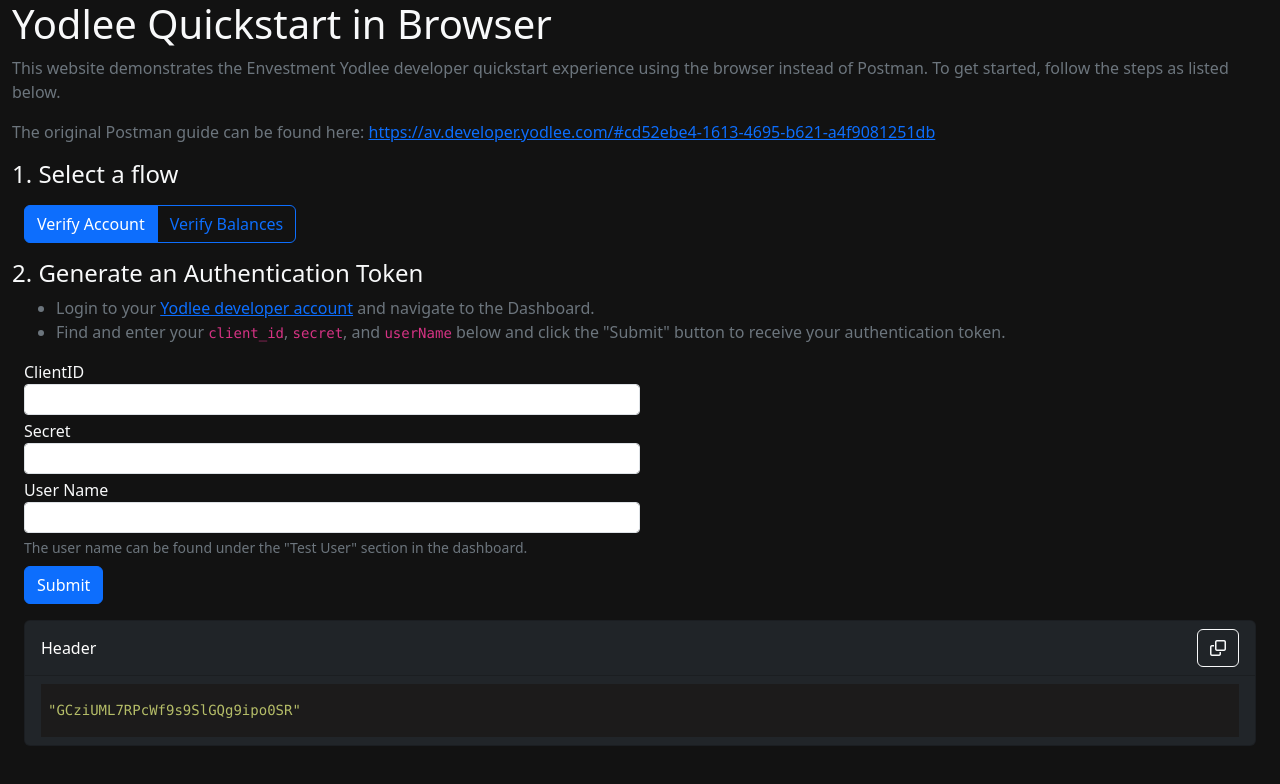
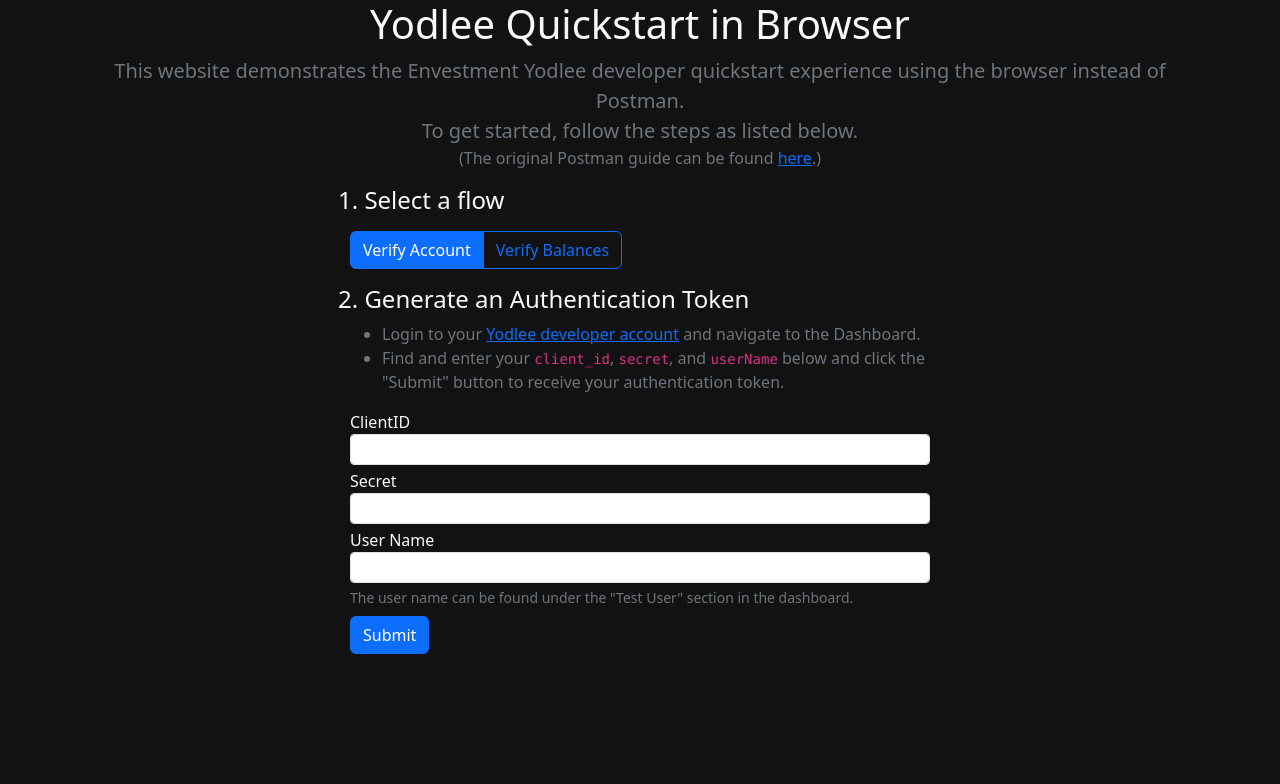
Before and after one commit to Grantsuu/yodlee-sandbox-app, a React (Create React App) app in the folder frontend/: page / in a window 1280 px wide. Both pictures are taken after a click on the radio button "Verify Account". Shown: the top 784 px of the page. Built offline with nearby package versions, Linux system fonts and the light colour scheme.

Commit message:
Centered and resize containers, finalized code block component

```diff
--- a/frontend/package.json
+++ b/frontend/package.json
@@ -12,7 +12,6 @@
     "axios": "^1.5.1",
     "react": "^18.2.0",
     "react-bootstrap": "^2.9.0",
-    "react-code-blocks": "^0.1.4",
     "react-dom": "^18.2.0",
     "react-scripts": "5.0.1",
     "typescript": "^4.9.5"
--- a/frontend/public/index.html
+++ b/frontend/public/index.html
@@ -15,13 +15,6 @@
     <script src="https://cdnjs.cloudflare.com/ajax/libs/jquery/3.6.4/jquery.min.js" type="text/javascript"></script>
     <script src="https://cdn.jsdelivr.net/npm/bootstrap@5.3.0-alpha1/dist/js/bootstrap.bundle.min.js" integrity="sha384-w76AqPfDkMBDXo30jS1Sgez6pr3x5MlQ1ZAGC+nuZB+EYdgRZgiwxhTBTkF7CXvN" crossorigin="anonymous"></script>
     <script src="https://kit.fontawesome.com/ebf476b530.js" crossorigin="anonymous"></script>
-    <script type="text/javascript">
-    // If you do not want to use jQuery you can use Pure JavaScript. See FAQ below
-    $( document ).ready(function() {
-        $('[data-bs-toggle="tooltip"]').tooltip();
-    });
-    </script>
-
     <div id="root"></div>
 </body>
 
--- a/frontend/src/App.tsx
+++ b/frontend/src/App.tsx
@@ -7,14 +7,17 @@
     const [flow, setFlow] = useState<number>(0);
     return (
         <div className="container-fluid">
+            <div className="container text-center">
                 <h1 className="text-light">Yodlee Quickstart in Browser</h1>
-            <p className="text-secondary">
+                <p className="fs-5 text-secondary">
                     This website demonstrates the Envestment Yodlee developer quickstart experience using the browser instead of Postman.
-                To get started, follow the steps as listed below.
+                    <br></br>To get started, follow the steps as listed below.
+                    <div className="fs-6 text-secondary">
+                        (The original Postman guide can be found <a target="_blank" href="https://av.developer.yodlee.com/#cd52ebe4-1613-4695-b621-a4f9081251db">here</a>.)
+                    </div>
                 </p>
-            <p className="text-secondary">
-                The original Postman guide can be found here: <a target="_blank" href="https://av.developer.yodlee.com/#cd52ebe4-1613-4695-b621-a4f9081251db">https://av.developer.yodlee.com/#cd52ebe4-1613-4695-b621-a4f9081251db</a>
-            </p>
+            </div>
+            <div className="container w-50">
                 {/* Step 1 - Select Flow */}
                 <FlowSelector setFlow={setFlow} className="mb-3" />
                 {/* Step 2 - Generate Authentication Token */}
@@ -25,6 +28,7 @@
                     <GenerateAuthToken />
                 }
             </div>
+        </div>
     );
 }
 
--- a/frontend/src/components/CodeBlock/CodeBlock.tsx
+++ b/frontend/src/components/CodeBlock/CodeBlock.tsx
@@ -1,16 +1,21 @@
 import React, { useState } from 'react'
 import SyntaxHighlighter from 'react-syntax-highlighter';
-import { stackoverflowDark } from 'react-syntax-highlighter/dist/esm/styles/hljs';
+import { dracula } from 'react-syntax-highlighter/dist/esm/styles/hljs';
 import { OverlayTrigger, Tooltip } from 'react-bootstrap';
 
-export const CodeBlock = () => {
+interface CodeBlockProps {
+    title: string
+    code: string
+}
+
+export const CodeBlock = ({title, code}: CodeBlockProps) => {
 
     const [copyIcon, setCopyIcon] = useState(<i className="fa-regular fa-clone"></i>)
 
     const handleCopyButton = () => {
         setCopyIcon(<i className="fa-solid fa-check"></i>)
         setTimeout(() => setCopyIcon(<i className="fa-regular fa-clone"></i>), 700)
-        navigator.clipboard.writeText("Copied text???");
+        navigator.clipboard.writeText(code);
     }
 
     const tooltip = (
@@ -22,7 +27,7 @@
     return (
         <div className="card text-bg-dark">
             <div className="card-header m-0" style={{ display: "flex", justifyContent: "space-between", alignItems: "center" }}>
-                Header
+                <div className="font-monospace">{title}</div>
                 <OverlayTrigger placement="top" trigger="focus" overlay={tooltip}>
                     <button type="button" className="btn btn-outline-light" onClick={handleCopyButton}>
                         {copyIcon}
@@ -30,8 +35,8 @@
                 </OverlayTrigger>
             </div>
             <div className="card-body py-2">
-                <SyntaxHighlighter language="javascript" style={stackoverflowDark} className="m-0 py-3">
-                    "GCziUML7RPcWf9s9SlGQg9ipo0SR"
+                <SyntaxHighlighter language="javascript" style={dracula} className="m-0 py-3">
+                    {code}
                 </SyntaxHighlighter>
             </div>
         </div>
--- a/frontend/src/components/GenerateAuthToken.tsx
+++ b/frontend/src/components/GenerateAuthToken.tsx
@@ -1,6 +1,6 @@
 import React, { useState } from 'react'
 import { CodeBlock } from './CodeBlock/CodeBlock'
-import { postUserToken, UserTokenResponse } from '../YodleeSandboxAPI'
+import { postUserToken, UserTokenResponse } from '../api/YodleeSandboxAPI'
 
 const GenerateAuthToken: React.FC = () => {
     const [inputs, setInputs] = useState({
@@ -23,7 +23,6 @@
         postUserToken({ clientId: inputs.clientId, secret: inputs.secret, userName: inputs.userName })
             .then(data => {
                 console.log(data)
-                console.log((data as UserTokenResponse).token.accessToken)
                 setAccessToken((data as UserTokenResponse).token.accessToken)
             })
     }
@@ -50,7 +49,7 @@
                     id="clientId"
                     onChange={inputsHandler}
                     value={inputs.clientId}
-                    className="form-control form-control-sm w-50 mb-1" />
+                    className="form-control form-control-sm mb-1" />
                 {/* Secret Fiels */}
                 <label htmlFor="secret" className="form-label text-light mb-0">Secret</label>
                 <input
@@ -59,7 +58,7 @@
                     id="secret"
                     onChange={inputsHandler}
                     value={inputs.secret}
-                    className="form-control form-control-sm w-50 mb-1" />
+                    className="form-control form-control-sm mb-1" />
                 {/* User Name Field */}
                 <label htmlFor="userName" className="form-label text-light mb-0">User Name</label>
                 <input
@@ -68,7 +67,7 @@
                     id="userName"
                     onChange={inputsHandler}
                     value={inputs.userName}
-                    className="form-control form-control-sm w-50"
+                    className="form-control form-control-sm"
                     aria-describedby="userNameHelpBlock" />
                 <div id="userNameHelpBlock" className="form-text text-secondary mb-2">
                     The user name can be found under the "Test User" section in the dashboard.
@@ -80,10 +79,11 @@
                     onClick={onSubmit}>
                     Submit
                 </button>
-                <CodeBlock
-                />
                 {accessToken &&
-                    <div></div>
+                    <CodeBlock
+                        title="Generated Access Token"
+                        code={accessToken}
+                    />
                 }
             </div>
         </div>
```
Also changed, not shown: frontend/src/api/YodleeSandboxAPI.tsx (renamed from frontend/src/YodleeSandboxAPI.tsx), 1 other file (tests, documents, lock files or other folders). Lines whose indentation alone changed are shown as unchanged.
